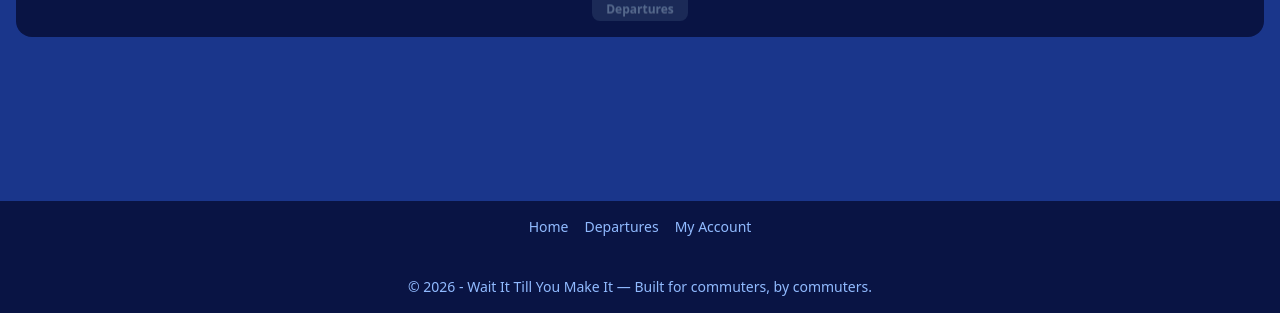
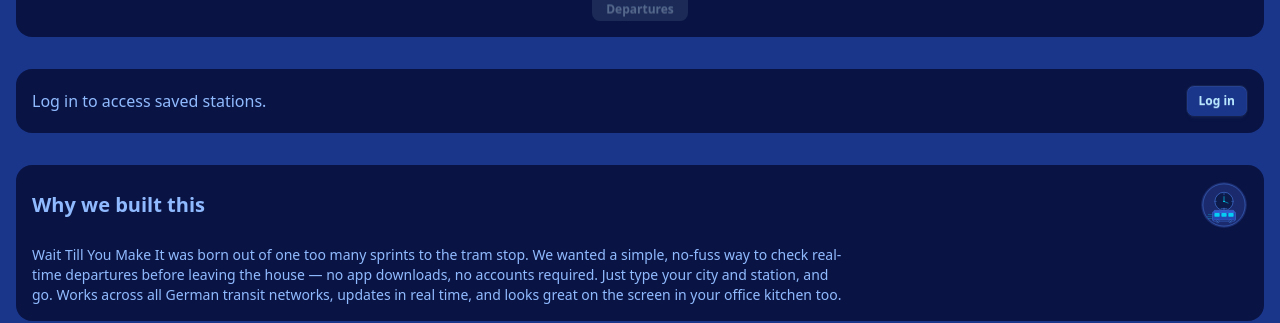
Before and after one commit to ifoca/wbs-wait-it-till-you-make-it-app, a React (Vite) app in the folder client/: page / in a window 1280 px wide. Shown: the part 487-810 px from the top of the page. Built offline with nearby package versions, Linux system fonts and the light colour scheme; no server answers.

Commit message:
polish user pages

```diff
--- a/client/src/pages/Homepage.tsx
+++ b/client/src/pages/Homepage.tsx
@@ -1,9 +1,45 @@
+import { useNavigate } from 'react-router-dom';
 import { SearchBar } from '../components';
+import { useAuthState } from '../contexts';
 const Homepage = () => {
+  const navigate = useNavigate();
+  const { authToken } = useAuthState();
+
   return (
     <>
       <div className="bg-base-300 rounded-box">
         <SearchBar />
+      </div>
+      {authToken ? (
+        <div> I am logged in </div>
+      ) : (
+        <div className="flex justify-between items-center rounded-box bg-base-300 text-neutral-content p-4 gap-2">
+          {' '}
+          <div>
+            <p>Log in to access saved stations.</p>
+          </div>
+          <div>
+            <button
+              onClick={() => navigate('/user')}
+              className="btn btn-sm bg-base-100 hover:bg-neutral"
+            >
+              Log in
+            </button>
+          </div>
+        </div>
+      )}
+      <div className="flex flex-col rounded-box bg-base-300 text-neutral-content p-4 gap-4">
+        <div className="flex justify-between items-center">
+          <h3 className="text-xl font-semibold">Why we built this</h3>
+          <img src="/assets/logo.svg" alt="Logo" className="w-12 h-12" />
+        </div>
+        <p className="text-balance text-sm">
+          Wait Till You Make It was born out of one too many sprints to the tram stop. We wanted a
+          simple, no-fuss way to check real-time departures before leaving the house — no app
+          downloads, no accounts required. Just type your city and station, and go. Works across all
+          German transit networks, updates in real time, and looks great on the screen in your
+          office kitchen too.
+        </p>
       </div>
     </>
   );
--- a/client/src/pages/Login.tsx
+++ b/client/src/pages/Login.tsx
@@ -79,6 +79,10 @@ const Login = () => {
 
   return (
     <>
+      <div className="text-center">
+        <h1 className="text-3xl font-bold px-4">Welcome back</h1>
+        <p className="text-sm px-4">Sign in to view your saved stations.</p>
+      </div>
       {error && <ErrorMessage error={error} />}
       <div>
         <form
--- a/client/src/pages/Register.tsx
+++ b/client/src/pages/Register.tsx
@@ -87,6 +87,10 @@ const Register = () => {
 
   return (
     <>
+      <div className="text-center">
+        <h1 className="text-3xl font-bold px-4">Create your account</h1>
+        <p className="text-sm px-4">Save your favorite stations and access them from anywhere.</p>
+      </div>
       {error && <ErrorMessage error={error} />}
       <div>
         <form
```
